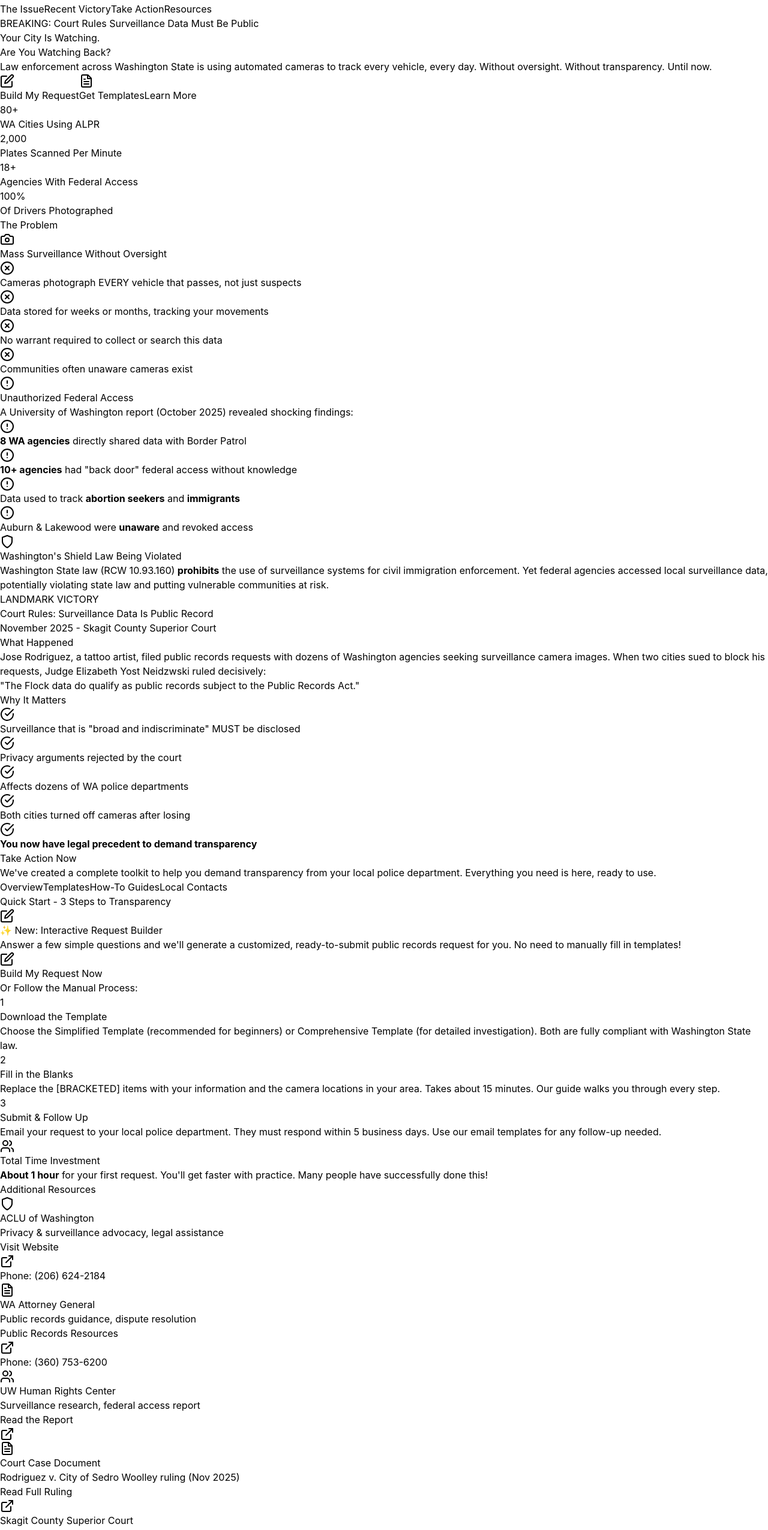
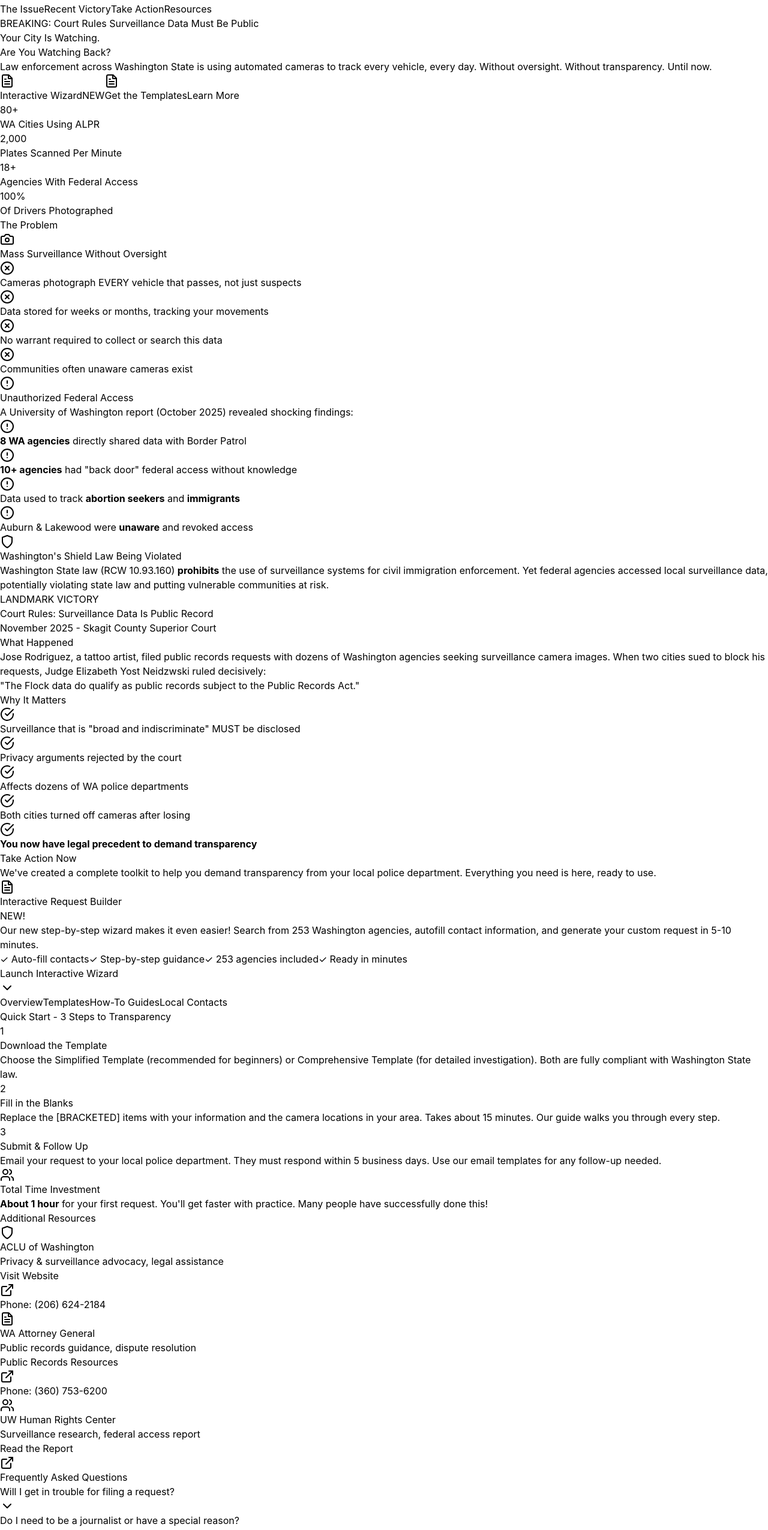
Before and after one commit to jeff-is-working/surveillance-watch, a React (Vite) app: page / in a window 1280 px wide. Shown: the part 45-2596 px from the top of the page at 60% size. Built offline with nearby package versions, Linux system fonts and the light colour scheme.

Commit message:
Update App.jsx

```diff
--- a/src/App.jsx
+++ b/src/App.jsx
@@ -1,75 +1,30 @@
 import React, { useState } from 'react';
-import { AlertCircle, Eye, Camera, FileText, Users, Shield, ChevronDown, Download, ExternalLink, CheckCircle, XCircle, Share2, BookOpen, Edit } from 'lucide-react';
+import { AlertCircle, Eye, Camera, FileText, Users, Shield, ChevronDown, Download, ExternalLink, CheckCircle, XCircle, Share2 } from 'lucide-react';
 import FormWizard from './FormWizard';
 
 export default function SurveillanceAwarenessPage() {
   const [activeTab, setActiveTab] = useState('overview');
   const [expandedFaq, setExpandedFaq] = useState(null);
   const [showDownloadModal, setShowDownloadModal] = useState(false);
-  const [showFormWizard, setShowFormWizard] = useState(false);
+  const [showWizard, setShowWizard] = useState(false);
 
   const scrollToSection = (sectionId) => {
     document.getElementById(sectionId)?.scrollIntoView({ behavior: 'smooth' });
   };
 
   const toolkitFiles = [
-    {
-      name: 'Simplified Template',
-      path: import.meta.env.BASE_URL + 'Template_download/flock_camera_records_request_SIMPLIFIED.pdf',
-      filename: 'Surveillance_Camera_Request_SIMPLIFIED.pdf',
-      type: 'template'
-    },
-    {
-      name: 'Comprehensive Template',
-      path: import.meta.env.BASE_URL + 'Template_download/flock_camera_records_request_template.pdf',
-      filename: 'Surveillance_Camera_Request_COMPREHENSIVE.pdf',
-      type: 'template'
-    },
-    {
-      name: 'Complete How-To Guide',
-      path: import.meta.env.BASE_URL + 'Template_download/HOW_TO_GUIDE_public_records_requests.pdf',
-      filename: 'How_To_Guide.pdf',
-      type: 'guide'
-    },
-    {
-      name: 'Quick Start Guide',
-      path: import.meta.env.BASE_URL + 'Template_download/QUICK_START_one_page_guide.pdf',
-      filename: 'Quick_Start_Guide.pdf',
-      type: 'guide'
-    },
-    {
-      name: 'Legal Context Document',
-      path: import.meta.env.BASE_URL + 'Template_download/LEGAL_CONTEXT_surveillance_cameras.pdf',
-      filename: 'Legal_Context.pdf',
-      type: 'guide'
-    },
-    {
-      name: 'Email Templates',
-      path: import.meta.env.BASE_URL + 'Template_download/EMAIL_TEMPLATES_all_scenarios.pdf',
-      filename: 'Email_Templates.pdf',
-      type: 'guide'
-    },
-    {
-      name: 'Quick Reference',
-      path: import.meta.env.BASE_URL + 'Template_download/QUICK_REFERENCE_surveillance_requests.pdf',
-      filename: 'Quick_Reference.pdf',
-      type: 'guide'
-    },
-    {
-      name: 'Toolkit Index',
-      path: import.meta.env.BASE_URL + 'Template_download/TOOLKIT_INDEX_master_guide.pdf',
-      filename: 'Toolkit_Index.pdf',
-      type: 'guide'
-    }
+    { name: 'Simplified Template', path: import.meta.env.BASE_URL + 'Template_download/flock_camera_records_request_SIMPLIFIED.md', filename: 'Simplified_Template.md' },
+    { name: 'Comprehensive Template', path: import.meta.env.BASE_URL + 'Template_download/flock_camera_records_request_template.md', filename: 'Comprehensive_Template.md' },
+    { name: 'Complete How-To Guide', path: import.meta.env.BASE_URL + 'Template_download/HOW_TO_GUIDE_public_records_requests.md', filename: 'How_To_Guide.md' },
+    { name: 'Quick Start Guide', path: import.meta.env.BASE_URL + 'Template_download/QUICK_START_one_page_guide.md', filename: 'Quick_Start_Guide.md' },
+    { name: 'Legal Context Document', path: import.meta.env.BASE_URL + 'Template_download/LEGAL_CONTEXT_surveillance_cameras.md', filename: 'Legal_Context.md' },
+    { name: 'Email Templates', path: import.meta.env.BASE_URL + 'Template_download/EMAIL_TEMPLATES_all_scenarios.md', filename: 'Email_Templates.md' },
+    { name: 'Quick Reference', path: import.meta.env.BASE_URL + 'Template_download/QUICK_REFERENCE_surveillance_requests.md', filename: 'Quick_Reference.md' },
+    { name: 'Toolkit Index', path: import.meta.env.BASE_URL + 'Template_download/TOOLKIT_INDEX_master_guide.md', filename: 'Toolkit_Index.md' }
   ];
 
   const downloadAllFiles = () => {
     setShowDownloadModal(true);
-  };
-
-  const viewTemplate = (file) => {
-    // Open PDF in new tab for viewing
-    window.open(file.path, '_blank');
   };
 
   const shareThisCampaign = async () => {
@@ -102,18 +57,6 @@ export default function SurveillanceAwarenessPage() {
   };
 
   return (
-    <>
-      {showFormWizard ? (
-        <div className="relative">
-          <button
-            onClick={() => setShowFormWizard(false)}
-            className="fixed top-4 left-4 z-50 bg-slate-800 hover:bg-slate-700 text-white px-6 py-3 rounded-lg font-semibold transition flex items-center shadow-lg"
-          >
-            ← Back to Main Site
-          </button>
-          <FormWizard />
-        </div>
-      ) : (
     <div className="min-h-screen bg-gradient-to-br from-slate-900 via-blue-900 to-slate-900 text-white">
       {/* Hero Section */}
       <header className="relative overflow-hidden">
@@ -150,18 +93,19 @@ export default function SurveillanceAwarenessPage() {
             </p>
             <div className="flex flex-col sm:flex-row gap-4">
               <button
-                onClick={() => setShowFormWizard(true)}
+                onClick={() => setShowWizard(true)}
                 className="bg-purple-500 hover:bg-purple-600 text-white px-8 py-4 rounded-lg font-semibold text-lg transition transform hover:scale-105 flex items-center justify-center"
               >
-                <Edit className="w-5 h-5 mr-2" />
-                Build My Request
+                <FileText className="w-5 h-5 mr-2" />
+                Interactive Wizard
+                <span className="ml-2 bg-white bg-opacity-20 px-2 py-0.5 rounded-full text-xs">NEW</span>
               </button>
               <button
                 onClick={() => scrollToSection('action')}
                 className="bg-blue-500 hover:bg-blue-600 text-white px-8 py-4 rounded-lg font-semibold text-lg transition transform hover:scale-105 flex items-center justify-center"
               >
                 <FileText className="w-5 h-5 mr-2" />
-                Get Templates
+                Get the Templates
               </button>
               <button
                 onClick={() => scrollToSection('problem')}
@@ -341,6 +285,40 @@ export default function SurveillanceAwarenessPage() {
             </p>
           </div>
 
+          {/* NEW WIZARD PROMOTION BOX */}
+          <div className="max-w-4xl mx-auto mb-12">
+            <div className="bg-gradient-to-r from-purple-900 to-blue-900 p-8 rounded-xl border-2 border-purple-500">
+              <div className="flex items-start gap-4">
+                <div className="bg-purple-500 p-3 rounded-lg">
+                  <FileText className="w-8 h-8" />
+                </div>
+                <div className="flex-1">
+                  <div className="flex items-center gap-2 mb-2">
+                    <h3 className="text-2xl font-bold">Interactive Request Builder</h3>
+                    <span className="bg-green-500 text-white px-3 py-1 rounded-full text-sm font-semibold">NEW!</span>
+                  </div>
+                  <p className="text-gray-300 mb-4">
+                    Our new step-by-step wizard makes it even easier! Search from 253 Washington agencies,
+                    autofill contact information, and generate your custom request in 5-10 minutes.
+                  </p>
+                  <div className="flex flex-wrap gap-2 mb-4 text-sm">
+                    <span className="bg-purple-700 px-3 py-1 rounded-full">✓ Auto-fill contacts</span>
+                    <span className="bg-purple-700 px-3 py-1 rounded-full">✓ Step-by-step guidance</span>
+                    <span className="bg-purple-700 px-3 py-1 rounded-full">✓ 253 agencies included</span>
+                    <span className="bg-purple-700 px-3 py-1 rounded-full">✓ Ready in minutes</span>
+                  </div>
+                  <button
+                    onClick={() => setShowWizard(true)}
+                    className="bg-white text-purple-900 hover:bg-gray-100 px-6 py-3 rounded-lg font-semibold transition transform hover:scale-105 flex items-center"
+                  >
+                    Launch Interactive Wizard
+                    <ChevronDown className="w-5 h-5 ml-2 transform rotate-[-90deg]" />
+                  </button>
+                </div>
+              </div>
+            </div>
+          </div>
+
           <div className="max-w-6xl mx-auto">
             {/* Tab Navigation */}
             <div className="flex flex-wrap justify-center gap-4 mb-8">
@@ -391,29 +369,6 @@ export default function SurveillanceAwarenessPage() {
               <div className="bg-slate-800 p-8 rounded-xl">
                 <h3 className="text-3xl font-bold mb-6">Quick Start - 3 Steps to Transparency</h3>
 
-                {/* Interactive Form Builder Callout */}
-                <div className="mb-8 bg-gradient-to-r from-purple-900 to-blue-900 border-2 border-purple-500 rounded-xl p-6">
-                  <div className="flex items-start space-x-4">
-                    <Edit className="w-12 h-12 text-purple-400 flex-shrink-0" />
-                    <div className="flex-1">
-                      <h4 className="text-2xl font-bold mb-2">✨ New: Interactive Request Builder</h4>
-                      <p className="text-gray-200 mb-4">
-                        Answer a few simple questions and we'll generate a customized, ready-to-submit public records request for you.
-                        No need to manually fill in templates!
-                      </p>
-                      <button
-                        onClick={() => setShowFormWizard(true)}
-                        className="bg-purple-500 hover:bg-purple-600 text-white px-8 py-4 rounded-lg font-semibold text-lg transition transform hover:scale-105 flex items-center"
-                      >
-                        <Edit className="w-5 h-5 mr-2" />
-                        Build My Request Now
-                      </button>
-                    </div>
-                  </div>
-                </div>
-
-                <h4 className="text-xl font-semibold mb-4 text-gray-300">Or Follow the Manual Process:</h4>
-
                 <div className="space-y-6">
                   <div className="flex items-start space-x-4">
                     <div className="bg-blue-500 text-white w-10 h-10 rounded-full flex items-center justify-center font-bold text-xl flex-shrink-0">
@@ -455,13 +410,13 @@ export default function SurveillanceAwarenessPage() {
                   </div>
                 </div>
 
-                <div className="mt-8 p-6 bg-slate-700 rounded-lg border border-slate-600">
+                <div className="mt-8 p-6 bg-blue-900 bg-opacity-50 rounded-lg border border-blue-500">
                   <h4 className="text-xl font-bold mb-3 flex items-center">
                     <Users className="w-6 h-6 mr-2" />
                     Total Time Investment
                   </h4>
                   <p className="text-lg">
-                    <strong className="text-white">About 1 hour</strong> for your first request.
+                    <strong className="text-blue-300">About 1 hour</strong> for your first request.
                     You'll get faster with practice. Many people have successfully done this!
                   </p>
                 </div>
@@ -487,23 +442,14 @@ export default function SurveillanceAwarenessPage() {
                     <li>+ Federal access records</li>
                     <li>+ Network audit logs</li>
                   </ul>
-                  <div className="space-y-3">
-                    <button
-                      onClick={() => viewTemplate(toolkitFiles[0])}
-                      className="w-full bg-slate-700 hover:bg-slate-600 text-white px-6 py-3 rounded-lg font-semibold transition flex items-center justify-center"
-                    >
-                      <BookOpen className="w-5 h-5 mr-2" />
-                      Open PDF
-                    </button>
                   <a
-                      href={import.meta.env.BASE_URL + "Template_download/flock_camera_records_request_SIMPLIFIED.pdf"}
-                      download="Surveillance_Camera_Request_SIMPLIFIED.pdf"
+                    href={import.meta.env.BASE_URL + "Template_download/flock_camera_records_request_SIMPLIFIED.md"}
+                    download="Surveillance_Camera_Request_SIMPLIFIED.md"
                     className="w-full bg-blue-500 hover:bg-blue-600 text-white px-6 py-3 rounded-lg font-semibold transition flex items-center justify-center"
                   >
                     <Download className="w-5 h-5 mr-2" />
-                      Download Template
+                    Download Simplified Template
                   </a>
-                  </div>
                 </div>
 
                 <div className="bg-slate-800 p-6 rounded-xl border-2 border-purple-500">
@@ -519,23 +465,14 @@ export default function SurveillanceAwarenessPage() {
                     <li>+ Extensive correspondence</li>
                     <li>+ Financial analyses</li>
                   </ul>
-                  <div className="space-y-3">
-                    <button
-                      onClick={() => viewTemplate(toolkitFiles[1])}
-                      className="w-full bg-slate-700 hover:bg-slate-600 text-white px-6 py-3 rounded-lg font-semibold transition flex items-center justify-center"
-                    >
-                      <BookOpen className="w-5 h-5 mr-2" />
-                      Open PDF
-                    </button>
                   <a
-                      href={import.meta.env.BASE_URL + "Template_download/flock_camera_records_request_template.pdf"}
-                      download="Surveillance_Camera_Request_COMPREHENSIVE.pdf"
+                    href={import.meta.env.BASE_URL + "Template_download/flock_camera_records_request_template.md"}
+                    download="Surveillance_Camera_Request_COMPREHENSIVE.md"
                     className="w-full bg-purple-500 hover:bg-purple-600 text-white px-6 py-3 rounded-lg font-semibold transition flex items-center justify-center"
                   >
                     <Download className="w-5 h-5 mr-2" />
-                      Download Template
+                    Download Comprehensive Template
                   </a>
-                  </div>
                 </div>
 
                 <div className="md:col-span-2 bg-gradient-to-r from-slate-800 to-slate-700 p-6 rounded-xl">
@@ -576,36 +513,65 @@ export default function SurveillanceAwarenessPage() {
 
             {activeTab === 'guides' && (
               <div className="grid md:grid-cols-2 gap-6">
-                {toolkitFiles.filter(f => f.type === 'guide').map((file, index) => (
-                  <div key={index} className="bg-slate-800 p-6 rounded-xl">
-                    <h3 className="text-xl font-bold mb-3">{file.name}</h3>
+                <div className="bg-slate-800 p-6 rounded-xl">
+                  <h3 className="text-xl font-bold mb-3">📖 Complete How-To Guide</h3>
                   <p className="text-gray-300 text-sm mb-4">
-                      {file.name === 'Complete How-To Guide' && 'Step-by-step walkthrough with 7 detailed steps, troubleshooting, and Thurston County contacts.'}
-                      {file.name === 'Quick Start Guide' && 'One-page printable reference card. Get started in 5 minutes.'}
-                      {file.name === 'Legal Context Document' && 'Deep dive into court ruling, UW report, and how to cite precedent in appeals.'}
-                      {file.name === 'Email Templates' && '10 ready-to-use templates for submission, follow-ups, appeals, and more.'}
-                      {file.name === 'Quick Reference' && 'Handy reference guide with legal rights, what to request, and troubleshooting.'}
-                      {file.name === 'Toolkit Index' && 'Master guide to all files with usage instructions and best practices.'}
+                    Step-by-step walkthrough with 7 detailed steps, troubleshooting, and Thurston County contacts.
                   </p>
-                    <div className="space-y-2">
-                      <button
-                        onClick={() => viewTemplate(file)}
-                        className="w-full text-blue-400 hover:text-blue-300 bg-slate-700 hover:bg-slate-600 px-4 py-2 rounded transition flex items-center text-sm"
-                      >
-                        <BookOpen className="w-4 h-4 mr-1" />
-                        Open PDF
-                      </button>
                   <a
-                        href={file.path}
-                        download={file.filename}
-                        className="w-full text-blue-400 hover:text-blue-300 flex items-center text-sm px-4 py-2"
+                    href={import.meta.env.BASE_URL + "Template_download/HOW_TO_GUIDE_public_records_requests.md"}
+                    download="How_To_Guide.md"
+                    className="text-blue-400 hover:text-blue-300 flex items-center text-sm"
                   >
                     <Download className="w-4 h-4 mr-1" />
-                        Download File
+                    Download Guide
                   </a>
                 </div>
+
+                <div className="bg-slate-800 p-6 rounded-xl">
+                  <h3 className="text-xl font-bold mb-3">⚡ Quick Start Guide</h3>
+                  <p className="text-gray-300 text-sm mb-4">
+                    One-page printable reference card. Get started in 5 minutes.
+                  </p>
+                  <a
+                    href={import.meta.env.BASE_URL + "Template_download/QUICK_START_one_page_guide.md"}
+                    download="Quick_Start_Guide.md"
+                    className="text-blue-400 hover:text-blue-300 flex items-center text-sm"
+                  >
+                    <Download className="w-4 h-4 mr-1" />
+                    Download PDF
+                  </a>
                 </div>
-                ))}
+
+                <div className="bg-slate-800 p-6 rounded-xl">
+                  <h3 className="text-xl font-bold mb-3">⚖️ Legal Context Document</h3>
+                  <p className="text-gray-300 text-sm mb-4">
+                    Deep dive into court ruling, UW report, and how to cite precedent in appeals.
+                  </p>
+                  <a
+                    href={import.meta.env.BASE_URL + "Template_download/LEGAL_CONTEXT_surveillance_cameras.md"}
+                    download="Legal_Context.md"
+                    className="text-blue-400 hover:text-blue-300 flex items-center text-sm"
+                  >
+                    <Download className="w-4 h-4 mr-1" />
+                    Download Document
+                  </a>
+                </div>
+
+                <div className="bg-slate-800 p-6 rounded-xl">
+                  <h3 className="text-xl font-bold mb-3">📧 Email Templates</h3>
+                  <p className="text-gray-300 text-sm mb-4">
+                    10 ready-to-use templates for submission, follow-ups, appeals, and more.
+                  </p>
+                  <a
+                    href={import.meta.env.BASE_URL + "Template_download/EMAIL_TEMPLATES_all_scenarios.md"}
+                    download="Email_Templates.md"
+                    className="text-blue-400 hover:text-blue-300 flex items-center text-sm"
+                  >
+                    <Download className="w-4 h-4 mr-1" />
+                    Download Templates
+                  </a>
+                </div>
               </div>
             )}
 
@@ -672,14 +638,14 @@ export default function SurveillanceAwarenessPage() {
         <div className="container mx-auto px-6">
           <h2 className="text-4xl font-bold mb-12 text-center">Additional Resources</h2>
 
-          <div className="grid md:grid-cols-2 lg:grid-cols-4 gap-8 max-w-6xl mx-auto">
+          <div className="grid md:grid-cols-3 gap-8 max-w-6xl mx-auto">
             <div className="bg-slate-900 p-6 rounded-xl">
               <Shield className="w-12 h-12 text-blue-400 mb-4" />
               <h3 className="text-xl font-bold mb-3">ACLU of Washington</h3>
               <p className="text-gray-400 text-sm mb-4">
                 Privacy & surveillance advocacy, legal assistance
               </p>
-              <a href="https://www.aclu-wa.org" target="_blank" rel="noopener noreferrer" className="text-blue-400 hover:text-blue-300 text-sm flex items-center">
+              <a href="https://www.aclu-wa.org" className="text-blue-400 hover:text-blue-300 text-sm flex items-center">
                 Visit Website <ExternalLink className="w-4 h-4 ml-1" />
               </a>
               <p className="text-sm text-gray-500 mt-2">Phone: (206) 624-2184</p>
@@ -691,7 +657,7 @@ export default function SurveillanceAwarenessPage() {
               <p className="text-gray-400 text-sm mb-4">
                 Public records guidance, dispute resolution
               </p>
-              <a href="https://www.atg.wa.gov/open-government" target="_blank" rel="noopener noreferrer" className="text-blue-400 hover:text-blue-300 text-sm flex items-center">
+              <a href="https://www.atg.wa.gov/open-government" className="text-blue-400 hover:text-blue-300 text-sm flex items-center">
                 Public Records Resources <ExternalLink className="w-4 h-4 ml-1" />
               </a>
               <p className="text-sm text-gray-500 mt-2">Phone: (360) 753-6200</p>
@@ -703,21 +669,9 @@ export default function SurveillanceAwarenessPage() {
               <p className="text-gray-400 text-sm mb-4">
                 Surveillance research, federal access report
               </p>
-              <a href="https://jsis.washington.edu/humanrights/" target="_blank" rel="noopener noreferrer" className="text-blue-400 hover:text-blue-300 text-sm flex items-center">
+              <a href="https://jsis.washington.edu/humanrights/" className="text-blue-400 hover:text-blue-300 text-sm flex items-center">
                 Read the Report <ExternalLink className="w-4 h-4 ml-1" />
               </a>
-            </div>
-
-            <div className="bg-slate-900 p-6 rounded-xl border-2 border-green-500">
-              <FileText className="w-12 h-12 text-green-400 mb-4" />
-              <h3 className="text-xl font-bold mb-3">Court Case Document</h3>
-              <p className="text-gray-400 text-sm mb-4">
-                Rodriguez v. City of Sedro Woolley ruling (Nov 2025)
-              </p>
-              <a href="https://www.courts.wa.gov/opinions/pdf/862693.pdf" target="_blank" rel="noopener noreferrer" className="text-blue-400 hover:text-blue-300 text-sm flex items-center">
-                Read Full Ruling <ExternalLink className="w-4 h-4 ml-1" />
-              </a>
-              <p className="text-sm text-gray-500 mt-2">Skagit County Superior Court</p>
             </div>
           </div>
         </div>
@@ -806,13 +760,7 @@ export default function SurveillanceAwarenessPage() {
           </div>
 
           <div className="mt-12 text-sm text-gray-300">
-            <p className="mb-2">
-              Questions? Contact{' '}
-              <a href="https://www.aclu-wa.org" target="_blank" rel="noopener noreferrer" className="text-blue-300 hover:text-blue-200 underline">
-                the ACLU of Washington
-              </a>
-              {' '}or your local advocacy organizations.
-            </p>
+            <p>Questions? Contact the ACLU of Washington or your local advocacy organizations.</p>
           </div>
         </div>
       </section>
@@ -872,8 +820,29 @@ export default function SurveillanceAwarenessPage() {
           </div>
         </div>
       )}
+
+      {/* WIZARD MODAL */}
+      {showWizard && (
+        <div
+          className="fixed inset-0 z-50 overflow-y-auto bg-black bg-opacity-90"
+          onClick={() => setShowWizard(false)}
+        >
+          <div className="min-h-screen p-4">
+            {/* Close button */}
+            <button
+              onClick={() => setShowWizard(false)}
+              className="fixed top-4 right-4 bg-red-500 hover:bg-red-600 text-white px-6 py-3 rounded-lg font-semibold z-50 shadow-lg transition"
+            >
+              ✕ Close Wizard
+            </button>
+
+            {/* Wizard component */}
+            <div onClick={(e) => e.stopPropagation()}>
+              <FormWizard />
+            </div>
+          </div>
         </div>
       )}
-    </>
+    </div>
   );
 }
```
Lines whose indentation alone changed are shown as unchanged.
